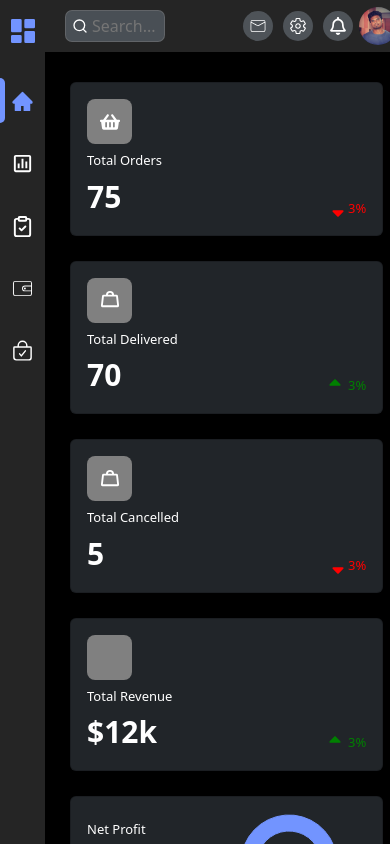
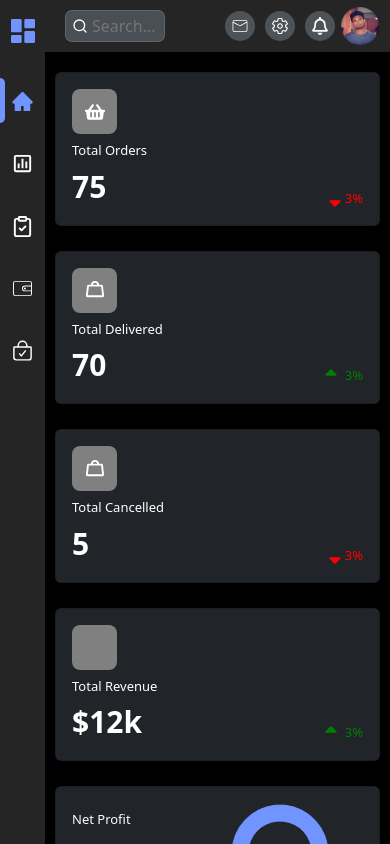
Before and after one commit to karthick587/dashBoard, a React (Create React App) app: page / in a window 390 px wide. Built offline with nearby package versions, Linux system fonts and the light colour scheme.

Commit message:
Update App.css

```diff
--- a/src/App.css
+++ b/src/App.css
@@ -407,6 +407,10 @@ body {
 
 @media only screen and (max-width: 600px) {
 
+  .dashboard.container-fluid {
+    padding: 20px 10px 0px 10px;
+  }
+
   .search-bar .search-bar-input input {
     border: 1px solid #80808070;
     margin: 0px;
```
